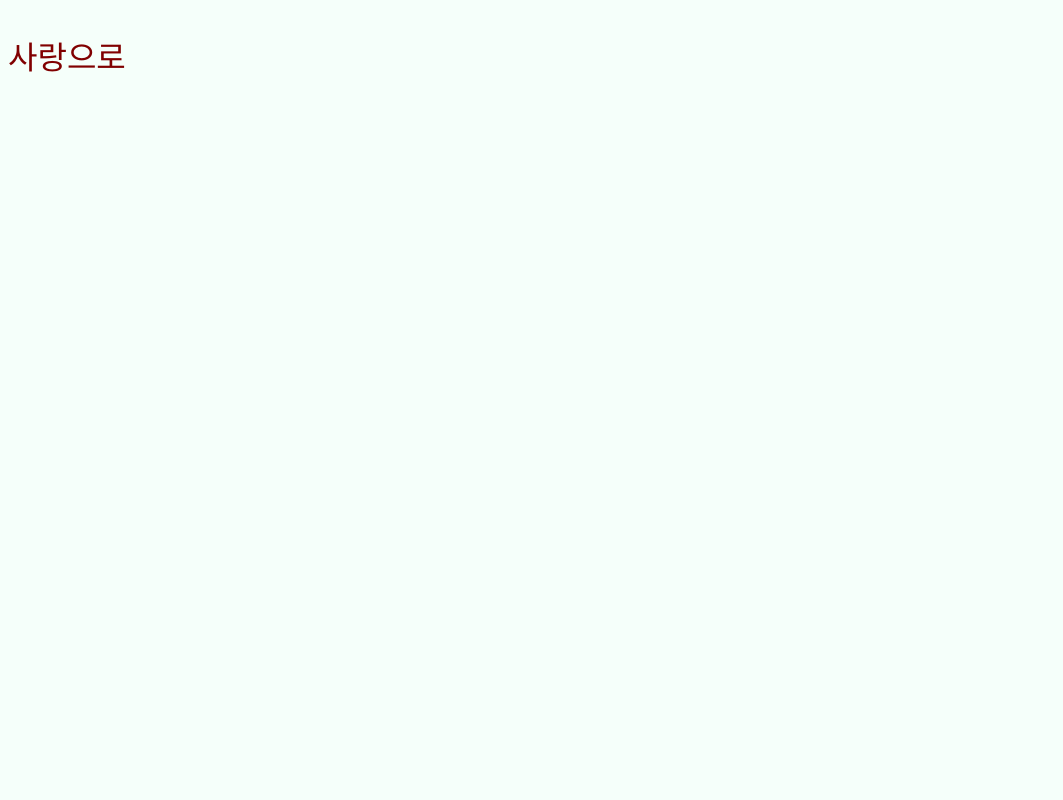
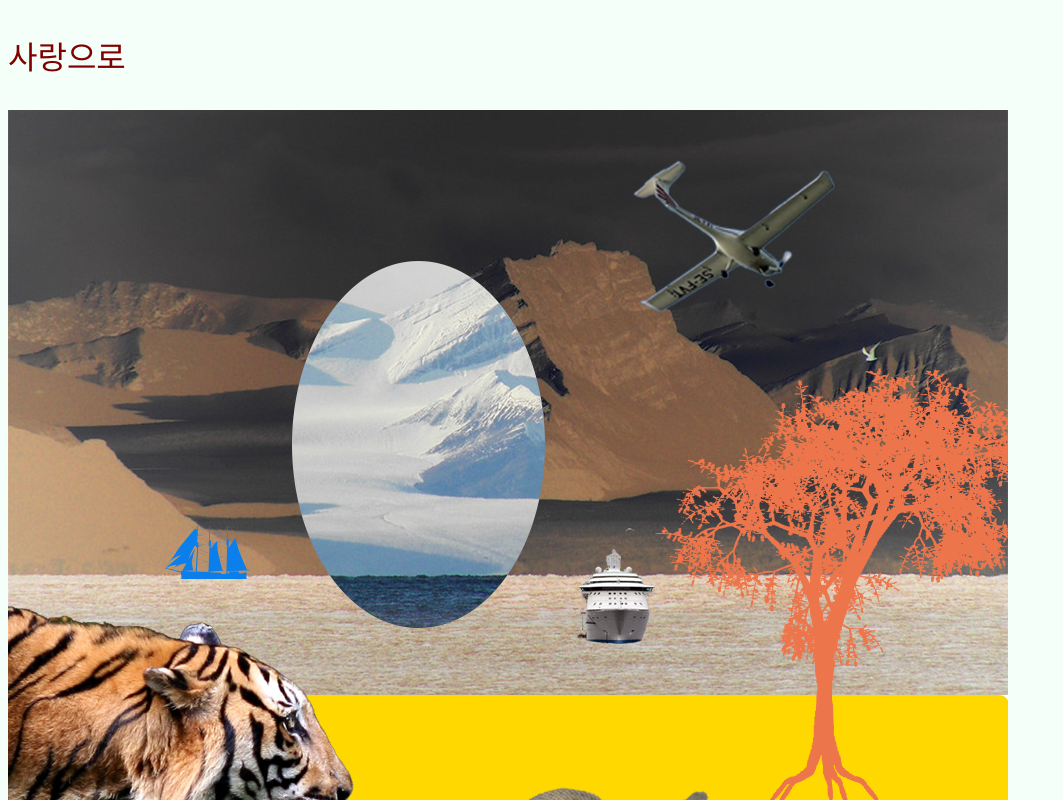
Before and after one commit to GiseokRyan/FAsprirng2022, a plain HTML site: page Index.html in a window 1280 px wide. Shown: the top 800 px of the page, without its empty margins (0-1063 px from the left). Drawn offline with Linux system fonts and the light colour scheme.

Commit message:
Update Index.html

```diff
--- a/Index.html
+++ b/Index.html
@@ -9,6 +9,7 @@
 </head>
 <body>
     <p>사랑으로</p>
+    <img src= "photoshop 1.jpg">
 
 </body>
 </html>
```
